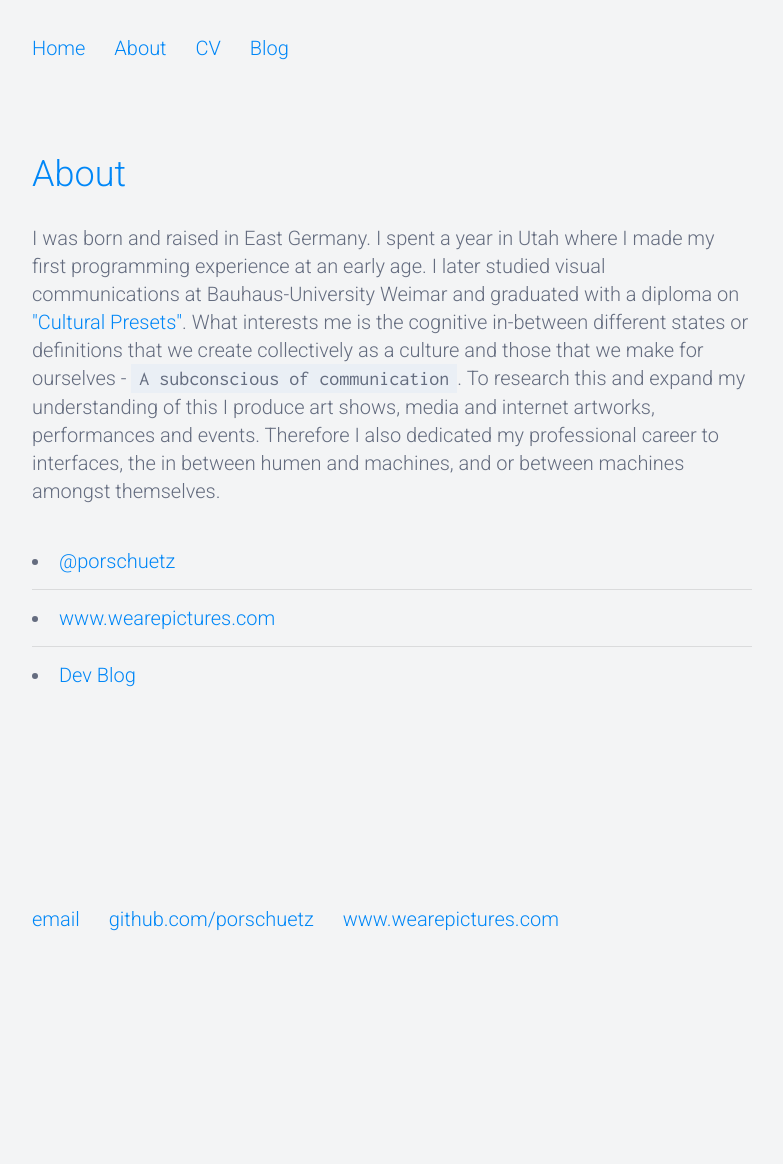
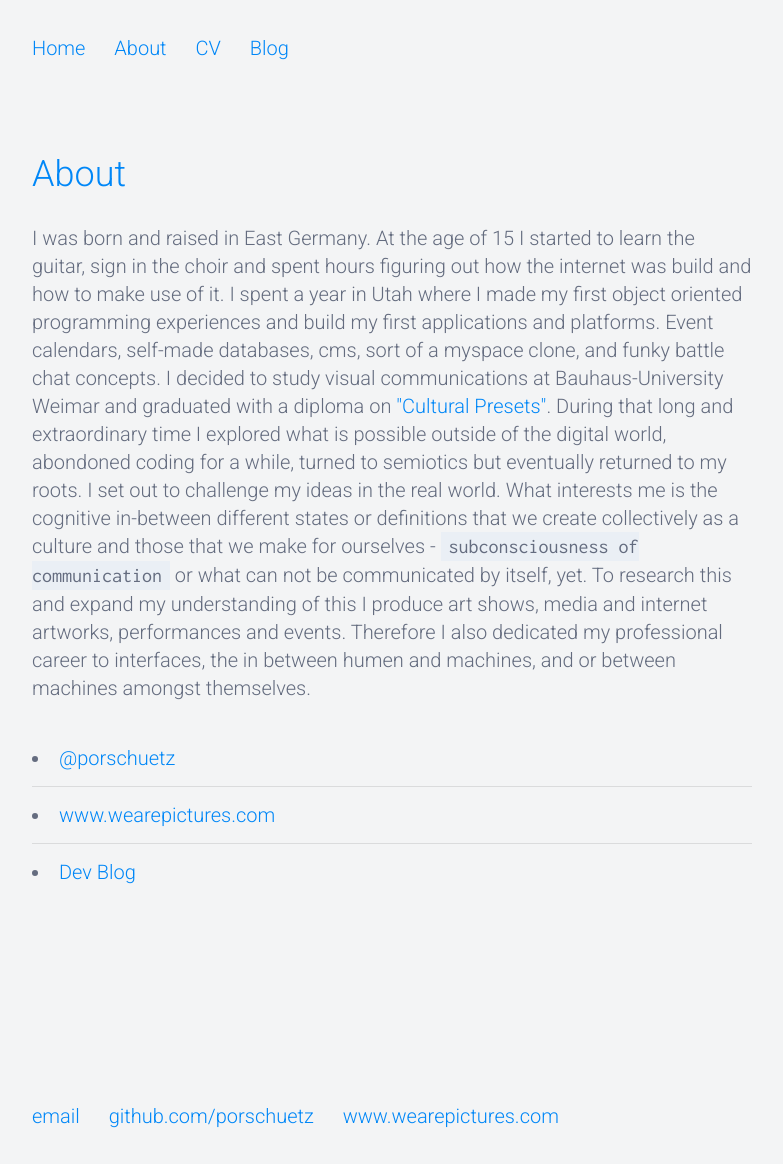
Before and after one commit to mandymozart/mandymozart, a Jekyll site: the page built from about/index.html, in a window 1280 px wide. Shown: the whole page, without its empty margins (248-1031 px from the left). Built offline with Jekyll 4.4.1, drawn with Linux system fonts in a browser that asks for light colours; before the commit the page ends 967 px from its top, so only the background shows below that.

```diff
--- a/about/index.html
+++ b/about/index.html
@@ -5,7 +5,8 @@ title: About Tilman Porschuetz
 
 		<section class="about">
 			<h1>About</h1>
-			<p>I was born and raised in East Germany. I spent a year in Utah where I made my first programming experience at an early age. I later studied visual communications at Bauhaus-University Weimar and graduated with a diploma on <a href="https://leanpub.com/nothingtosell-culturalpresets" target="_blank">"Cultural Presets"</a>. What interests me is the cognitive in-between different states or definitions that we create collectively as a culture and those that we make for ourselves - <code>A subconscious of communication</code>.
+			<p>I was born and raised in East Germany. At the age of 15 I started to learn the guitar, sign in the choir and spent hours figuring out how the internet was build and how to make use of it.
+				I spent a year in Utah where I made my first object oriented programming experiences and build my first applications and platforms. Event calendars, self-made databases, cms, sort of a myspace clone, and funky battle chat concepts. I decided to study visual communications at Bauhaus-University Weimar and graduated with a diploma on <a href="https://leanpub.com/nothingtosell-culturalpresets" target="_blank">"Cultural Presets"</a>. During that long and extraordinary time I explored what is possible outside of the digital world, abondoned coding for a while, turned to semiotics but eventually returned to my roots. I set out to challenge my ideas in the real world. What interests me is the cognitive in-between different states or definitions that we create collectively as a culture and those that we make for ourselves - <code>subconsciousness of communication</code> or what can not be communicated by itself, <i>yet</i>.
 			To research this and expand my understanding of this I produce art shows, media and internet artworks, performances and events.
 			Therefore I also dedicated my professional career to interfaces, the in between humen and machines, and or between machines amongst themselves.</p>
 
--- a/cv/index.html
+++ b/cv/index.html
@@ -242,7 +242,6 @@ title: CV of Tilman Porschuetz
 							<span class="skill">AI based UI</span>
 							<span class="skill">Audio visual interaction</span>
 							<span class="skill">Music industry</span>
-							<span class="skill">Preset &amp; modular systems</span>
 							<span class="skill">Preset &amp; modular systems for product design</span>
 							<span class="skill">Growd-souring &amp; open source</span>
 							<span class="skill">Test &amp; data driven design</span>
--- a/index.html
+++ b/index.html
@@ -6,7 +6,7 @@ title: Tilman Porschuetz
 		<section class="blurb">
 			<h1>Hello, I'm Tilman Porschuetz!</h1>
 			<p>I am a front-end developer who gained experience in various startups around Berlin and Vienna.
-			My approach is called design in code as I have an education in visual communications and profound knowledge of
+			I tend to define my approach as <code>design in code</code> as I have both an education in visual communications and profound experience of
 			front-end technologies. I have a passion for innovative, sustainable and reuseable user interfaces and software way beyond
 			the visual frontier.<br /><br />
 			<a href="{{ site.baseurl }}/about">Read more</a></p>
```
